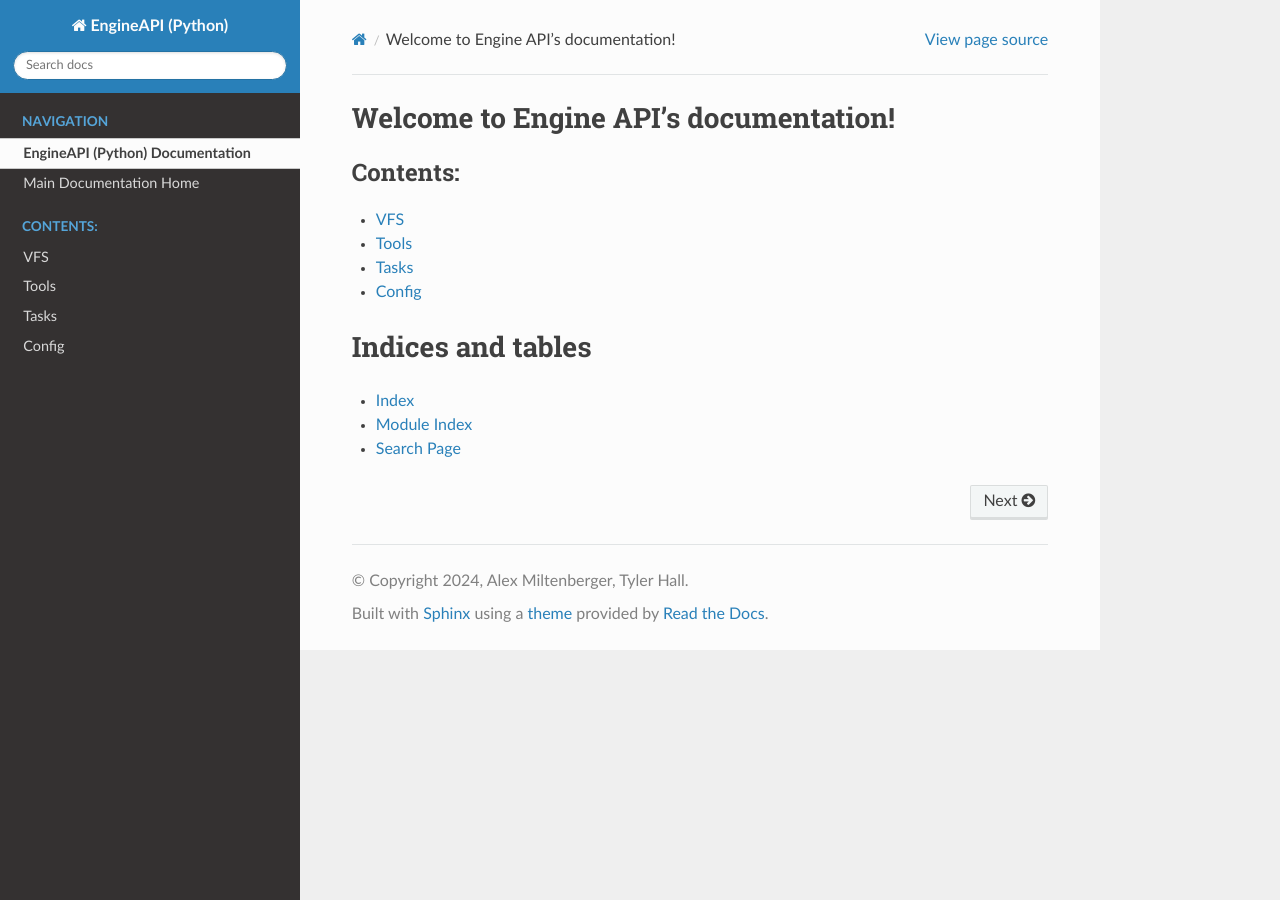
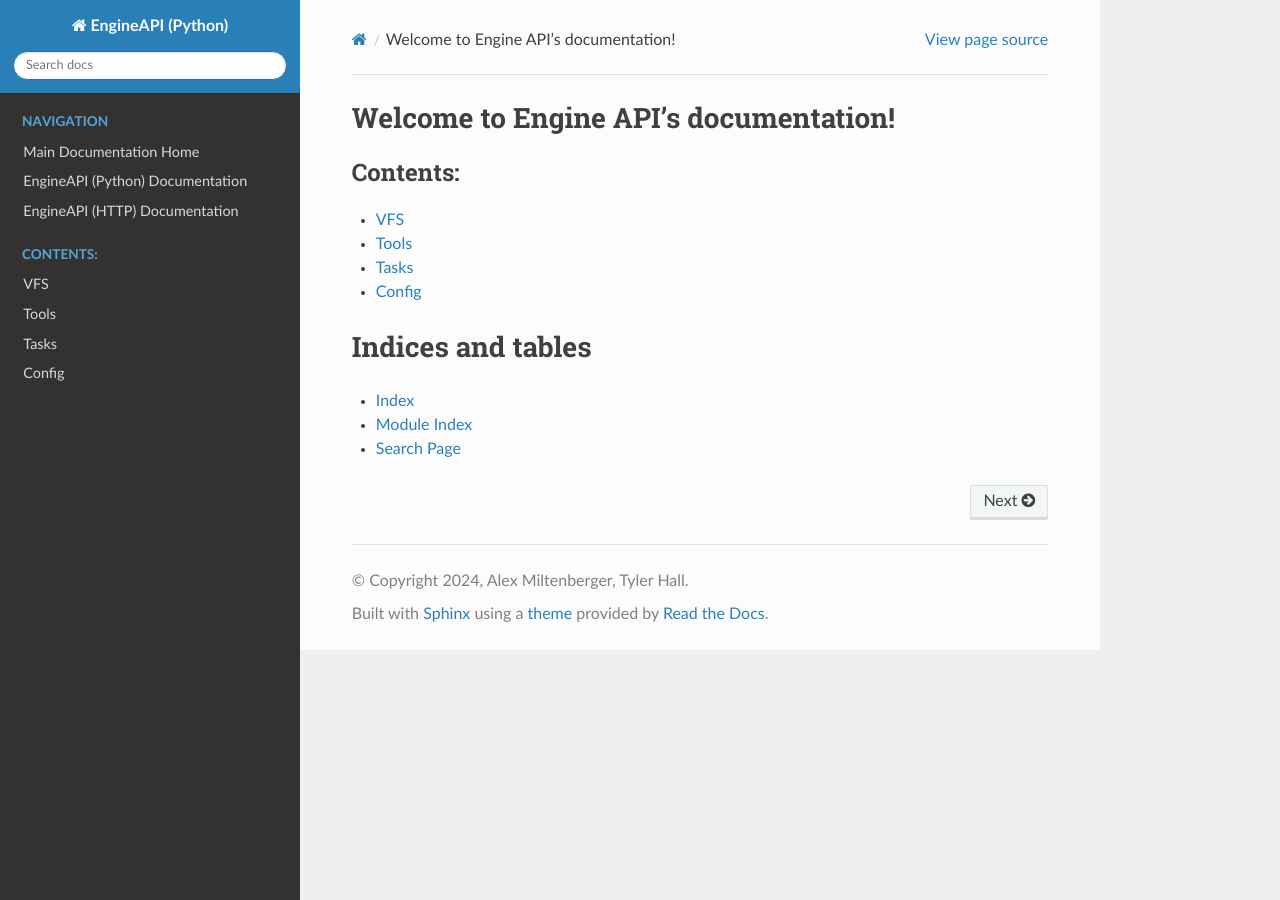
Before and after one commit to exploretech-ai/et-engine-python, a Sphinx documentation site: the page built from docs/source/index.rst, in a window 1280 px wide. Built offline with Sphinx 7.4.7 and the Read the Docs theme 2.0.0, drawn with Linux system fonts in a browser that asks for light colours.

Commit message:
updating sidebar on docs to point to correct docs

```diff
--- a/docs/source/_templates/layout.html
+++ b/docs/source/_templates/layout.html
@@ -5,8 +5,10 @@
     <span class="caption-text">Navigation</span>
 </p>
 <ul>
-    <li class="toctree-l1"><a class="reference internal" href="{{ pathto(master_doc) }}">{{ project }} Documentation</a></li>
     <li class="toctree-l1"><a class="reference external" href="{{ main_doc_url }}">Main Documentation Home</a></li>
+    <li class="toctree-l1"><a class="reference internal" href="{{ et_engine_api_url }}">EngineAPI (Python) Documentation</a></li>
+    <li class="toctree-l1"><a class="reference internal" href="{{ et_engine_url }}">EngineAPI (HTTP) Documentation</a></li>
+
 </ul>
 {{ super() }}
 {% endblock %}
--- a/docs/source/conf.py
+++ b/docs/source/conf.py
@@ -48,5 +48,7 @@ html_static_path = ['_static']
 
 
 html_context = {
-    'main_doc_url': 'https://docs.exploretech.ai/'
+    'main_doc_url': 'https://docs.exploretech.ai/',
+    'et_engine_api_url' : 'https://docs.exploretech.ai/et-engine-api/index.html',
+    'et_engine_url' : 'https://docs.exploretech.ai/et-engine/index.html',
 }
```
